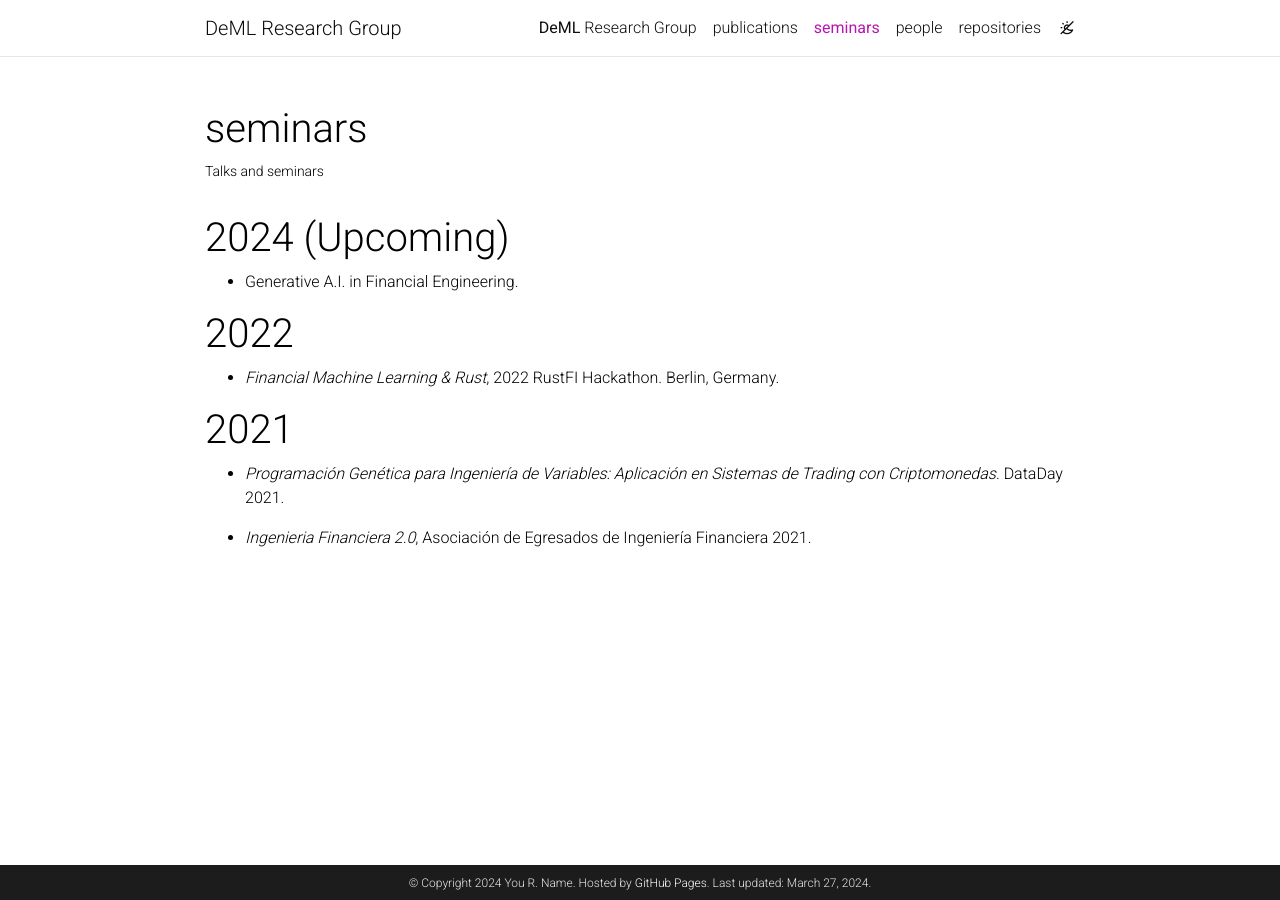
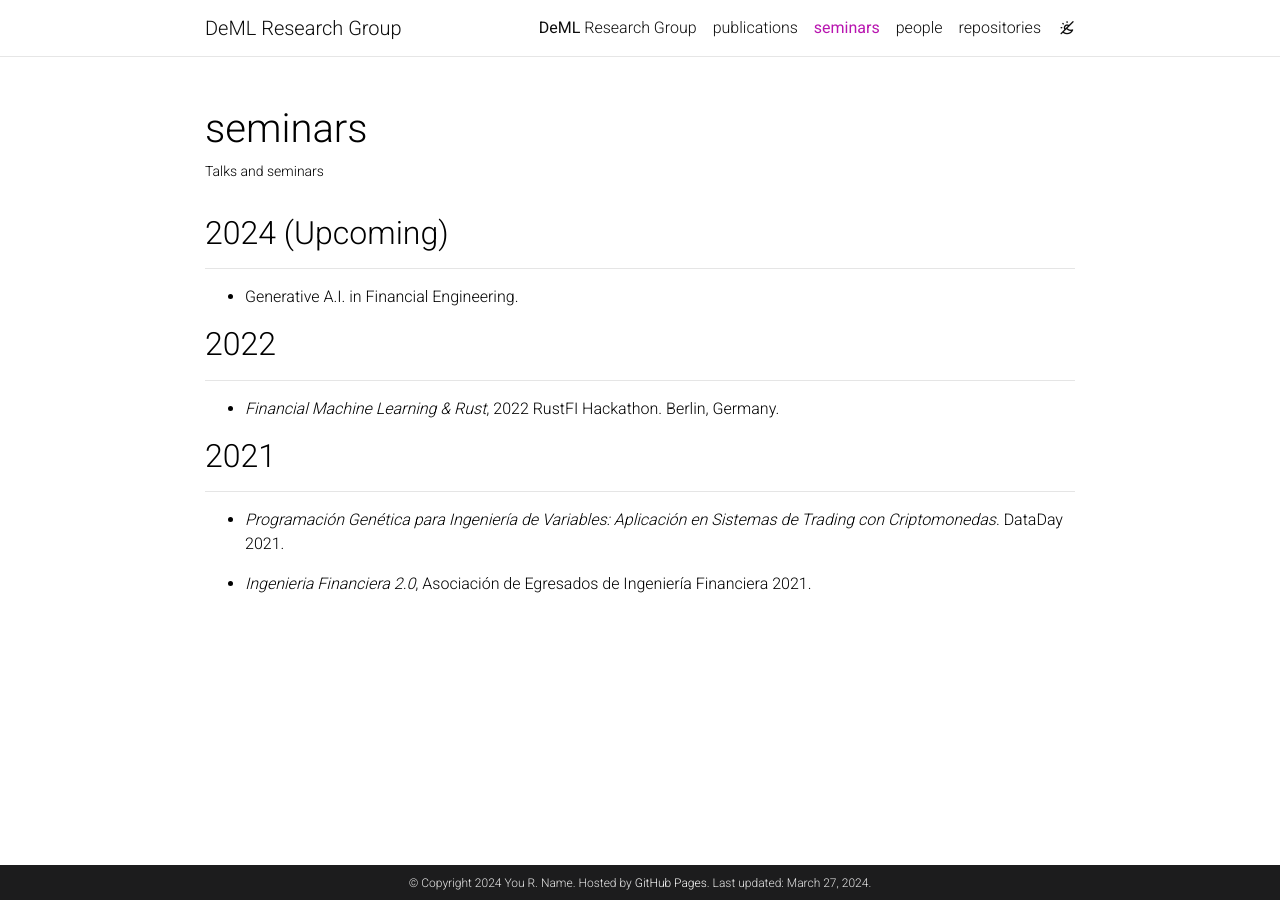
Before and after one commit to DeML-Research/deml-research.github.io, a Jekyll site: the page built from _pages/seminars.md, in a window 1280 px wide. Built offline with Jekyll 4.4.1, drawn with Linux system fonts in a browser that asks for light colours; comment, search, counter and statistics services are not loaded.

```diff
--- a/_pages/seminars.md
+++ b/_pages/seminars.md
@@ -7,14 +7,19 @@ nav: true
 nav_order: 3
 ---
 
-# 2024 (Upcoming)
+## 2024 (Upcoming)
+---
 
 - Generative A.I. in Financial Engineering.
 
-# 2022
+## 2022
+---
+
 - *Financial Machine Learning & Rust*, 2022 RustFI Hackathon. Berlin, Germany.
 
-# 2021
+## 2021
+---
+
 - *Programación Genética para Ingeniería de Variables: Aplicación en Sistemas de Trading con Criptomonedas*. DataDay 2021.
 
 - *Ingenieria Financiera 2.0*, Asociación de Egresados de Ingeniería Financiera 2021.
```
Also changed, not shown: _bibliography/papers.bib (+6 -6 lines), _pages/about.md (+0 -1 lines).
